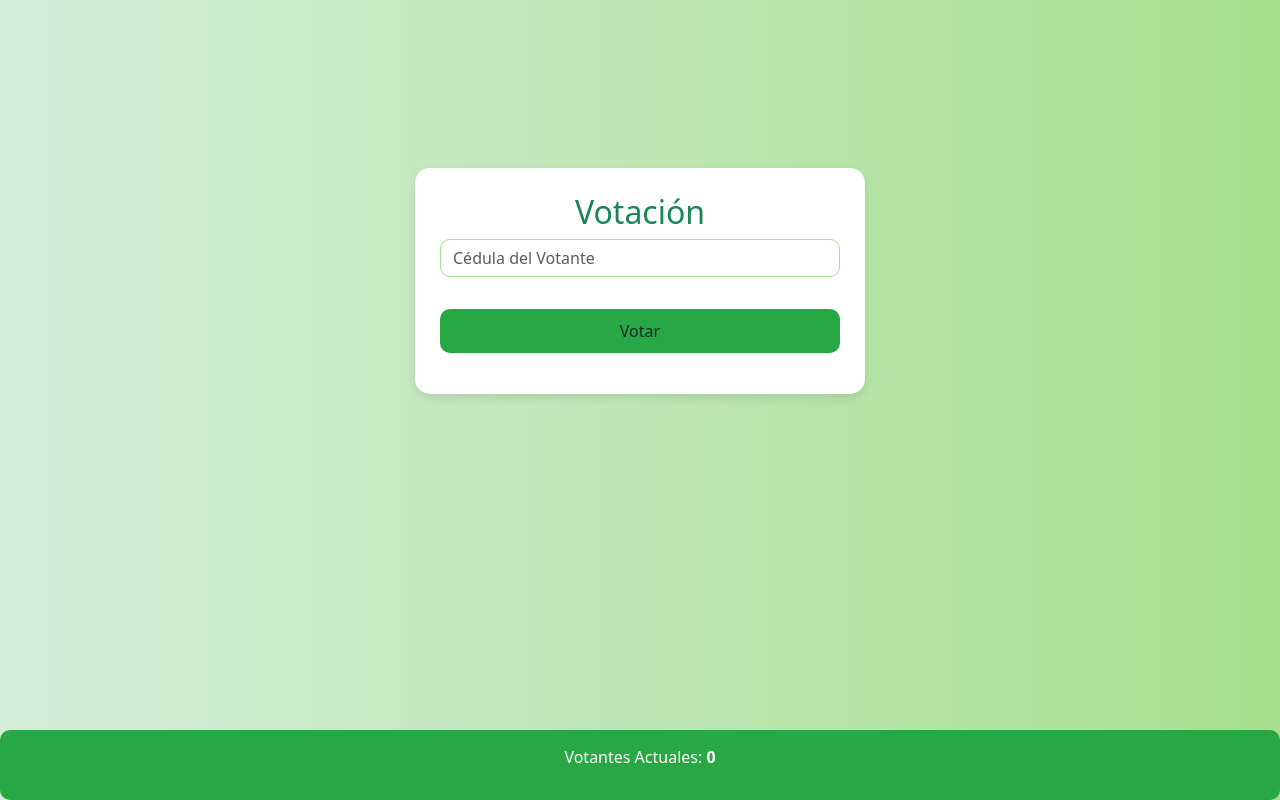
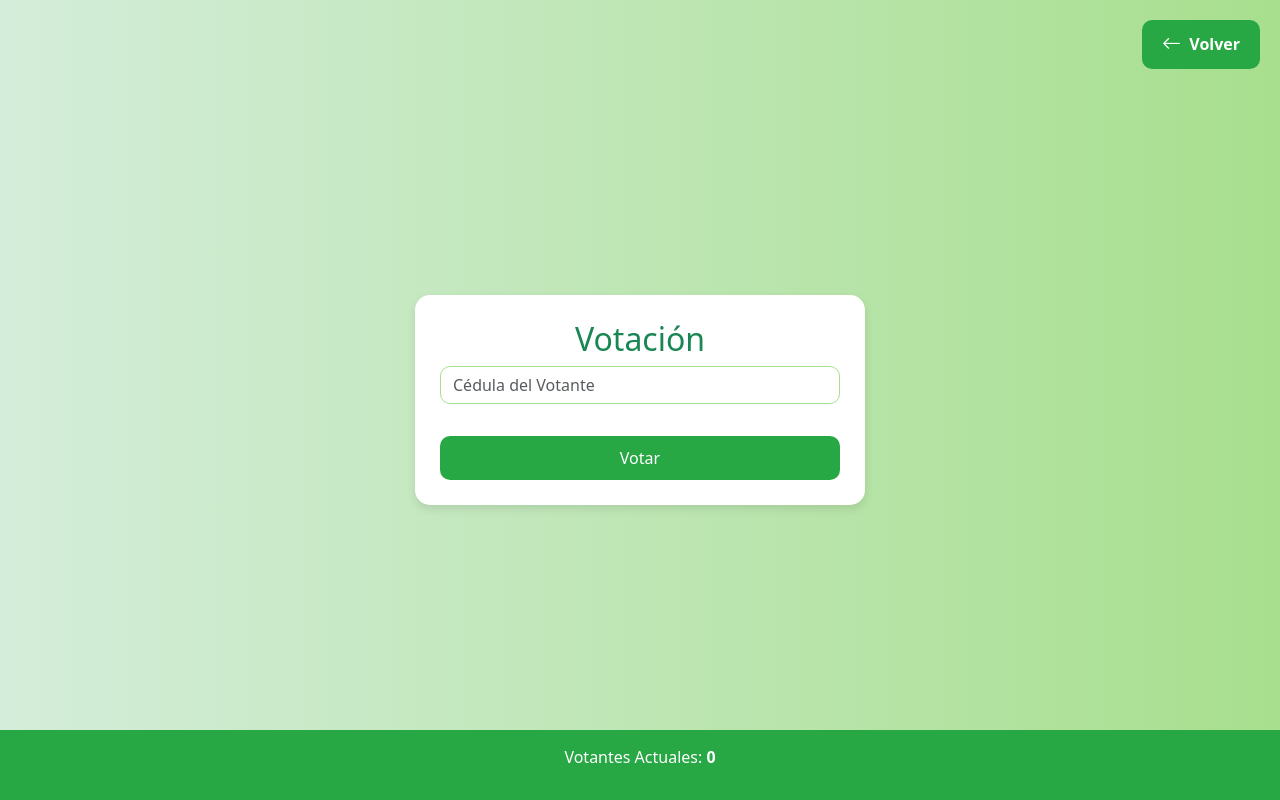
Before and after one commit to Elvium/INGOLTE-VOTE, a PHP site: page /votaciones.php in a window 1280 px wide. Run offline with PHP 8.4, Linux system fonts and the light colour scheme; data that the repository does not hold is empty.

Commit message:
se agrega volver

```diff
--- a/INGOLTE 2/votaciones.php
+++ b/INGOLTE 2/votaciones.php
@@ -1,8 +1,10 @@
 <?php
+
 include 'db-conexion.php';
 
 $ccSocio = $_POST['ccSocio'] ?? null;
 $plancha = $_POST['plancha'] ?? null;
+
 $votantesActuales = 0;
 
 if ($ccSocio != null) {
@@ -18,62 +20,36 @@ if ($ccSocio != null) {
             $sqlVotacion = "INSERT INTO votaciones (Cedula, Nombre, Plancha, Acciones) VALUES ('$ccSocio', '$comprobador', '$plancha', '$cantAcciones')";
             $Ejecutar2 = mysqli_query($conexion, $sqlVotacion);
 
-            if (!$Ejecutar2) {
-                echo '<script>
-                    alert("Error inesperado, contactar con tecnico");
-                    </script>';
+            if ($Ejecutar2) {
+                $sqlSiVoto = "UPDATE asistencia SET Voto = 1 WHERE Cedula='$ccSocio'";
+                mysqli_query($conexion, $sqlSiVoto);
+
+                $sqlcalcularVotacion = "UPDATE plancha SET TotalAcciones = TotalAcciones + $cantAcciones WHERE ID ='$plancha'";
+                mysqli_query($conexion, $sqlcalcularVotacion);
+
+                echo '<script>alert("Su voto ha sido registrado");</script>';
             } else {
-                $sqlSiVoto = "UPDATE asistencia SET Voto = 1 WHERE Cedula='$ccSocio'";
-                $Ejecutar1 = mysqli_query($conexion, $sqlSiVoto);
-
-                if (!$Ejecutar1) {
-                } else {
-                    $sqlcalcularVotacion = "UPDATE plancha SET TotalAcciones = TotalAcciones + $cantAcciones WHERE ID = '$plancha'";
-                    $ejecutar3 = mysqli_query($conexion, $sqlcalcularVotacion);
-
-                    if (!$ejecutar3) {
-                        echo '<script>
-                            alert("Inconveniente al registrar su voto, avise al encargado mas cercano");
-                            </script>';
-                    } else {
-                        // Mostrar la información del voto y preparar la impresión
-                        $sqlPlanchaInfo = "SELECT Nombre FROM plancha WHERE ID = '$plancha'";
-                        $resultadoPlancha = mysqli_query($conexion, $sqlPlanchaInfo);
-                        $planchaNombre = '';
-                        if ($rowPlancha = mysqli_fetch_assoc($resultadoPlancha)) {
-                            $planchaNombre = $rowPlancha['Nombre'];
-                        }
-
-                        echo '<script>
-                        alert("Su voto ha sido registrado con éxito. Usted votó por: ' . $planchaNombre . ' con ' . $cantAcciones . ' acciones.");
-                        window.onload = function() {
-                          var printContents = "<h2>Detalles del Voto</h2><p><strong>Fecha:</strong> " + new Date().toLocaleDateString() + "</p><p><strong>Plancha:</strong> ' . $planchaNombre . '</p><p><strong>Acciones:</strong> ' . $cantAcciones . '</p>";
-                          var originalContents = document.body.innerHTML;
-                          document.body.innerHTML = printContents;
-                          window.print();
-                          document.body.innerHTML = originalContents;
-                        };
-                        </script>';
-                    }
-                }
+                echo '<script>alert("Error inesperado, contactar con técnico");</script>';
             }
         } else {
-            echo '<script>
-            alert("El Accionista ya votó o está imposibilitado para votar");
-            </script>';
+            echo '<script>alert("El accionista ya votó o está imposibilitado para votar");</script>';
         }
     } else {
-        echo '<script>
-        alert("El Accionista puede no estar registrado en Asistencia, Consultar con el asistente más cercano");
-        </script>';
+        echo '<script>alert("El accionista no está registrado en asistencia, consultar con el asistente más cercano");</script>';
     }
 }
+
 ?>
 
+<!DOCTYPE html>
+<html lang="es">
 <head>
   <meta charset="UTF-8">
+  <meta name="viewport" content="width=device-width, initial-scale=1.0">
   <title>Votaciones</title>
-  <link href="https://cdn.jsdelivr.net/npm/bootstrap@5.3.3/dist/css/bootstrap.min.css" rel="stylesheet" integrity="sha384-QWTKZyjpPEjISv5WaRU9OFeRpok6YctnYmDr5pNlyT2bRjXh0JMhjY6hW+ALEwIH" crossorigin="anonymous">
+  <link href="https://cdn.jsdelivr.net/npm/bootstrap@5.3.3/dist/css/bootstrap.min.css" rel="stylesheet">
+  <link rel="stylesheet" href="https://cdnjs.cloudflare.com/ajax/libs/bootstrap-icons/1.10.5/font/bootstrap-icons.min.css">
+
   <style>
     body {
       background: linear-gradient(to right, #d4edda, #a8df8e);
@@ -105,34 +81,70 @@ if ($ccSocio != null) {
       font-size: 1rem;
       padding: 10px;
       transition: background 0.3s ease;
+      color: white;
     }
     .btn-custom:hover {
       background-color: #218838;
+    }
+    .grid-container {
+      display: grid;
+      grid-template-columns: repeat(auto-fit, minmax(150px, 1fr));
+      gap: 15px;
+      margin-top: 15px;
+    }
+    .grid-item {
+      background: #e9f5e9;
+      padding: 15px;
+      border-radius: 10px;
+      text-align: center;
+      box-shadow: 0 2px 5px rgba(0, 0, 0, 0.1);
+    }
+    .grid-item label {
+      font-weight: bold;
     }
     .footer {
       background-color: #28a745;
       color: white;
       padding: 15px;
-      border-radius: 10px;
       text-align: center;
       margin-top: auto;
+      width: 100%;
+      position: fixed;
+      bottom: 0;
+      left: 0;
     }
-    /* Estilos de impresión */
-    @media print {
-      body {
-        background: none;
-        color: #000;
-      }
-      .container-form {
-        padding: 0;
-        border: none;
-        box-shadow: none;
-      }
+    .btn-back {
+      position: absolute;
+      top: 20px;
+      right: 20px;
+      background-color: #28a745;
+      color: white;
+      border: none;
+      padding: 10px 20px;
+      border-radius: 10px;
+      font-size: 1rem;
+      text-decoration: none;
+      display: flex;
+      align-items: center;
+      gap: 8px;
+      font-weight: bold;
+      transition: background 0.3s ease;
+    }
+    .btn-back i {
+      font-size: 1.2rem;
+    }
+    .btn-back:hover {
+      background-color: #218838;
     }
   </style>
 </head>
+<body>
 
-<body>
+  <!-- Botón Volver -->
+  <a href="admin.php" class="btn-back">
+    <i class="bi bi-arrow-left"></i> Volver
+  </a>
+
   <div class="container-form">
     <h2 class="text-center text-success">Votación</h2>
 
@@ -148,8 +160,8 @@ if ($ccSocio != null) {
 
           while ($row = mysqli_fetch_array($ejecucionCandidatos)) {
             echo '<div class="grid-item">
-                    <label>' . $row['nombre'] . '</label><br>
-                    <input type="radio" name="plancha" value="' . $row['id'] . '" required>
+                    <label>' . $row['Nombre'] . '</label><br>
+                    <input type="radio" name="plancha" value="' . $row['ID'] . '" required>
                   </div>';
           }
         ?>
@@ -175,5 +187,4 @@ if ($ccSocio != null) {
 
   <script src="https://cdn.jsdelivr.net/npm/bootstrap@5.3.0/dist/js/bootstrap.bundle.min.js"></script>
 </body>
-
 </html>
```
Also changed, not shown: INGOLTE 2/asistencia.php (+37 -43 lines), INGOLTE 2/plancha.php (+31 -10 lines), INGOLTE 2/poder.php (+42 -48 lines), INGOLTE 2/resultados.php (+48 -27 lines).
